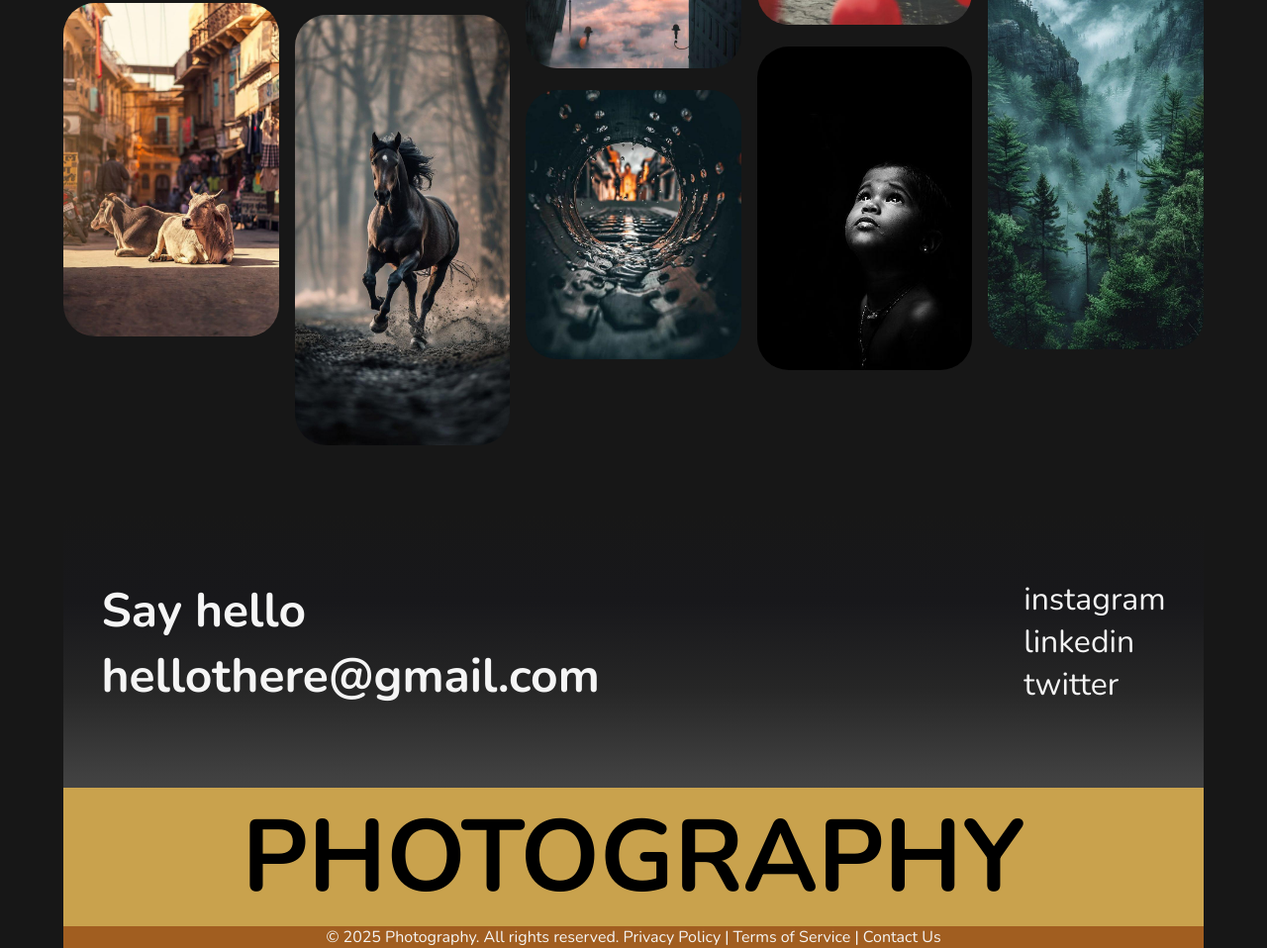
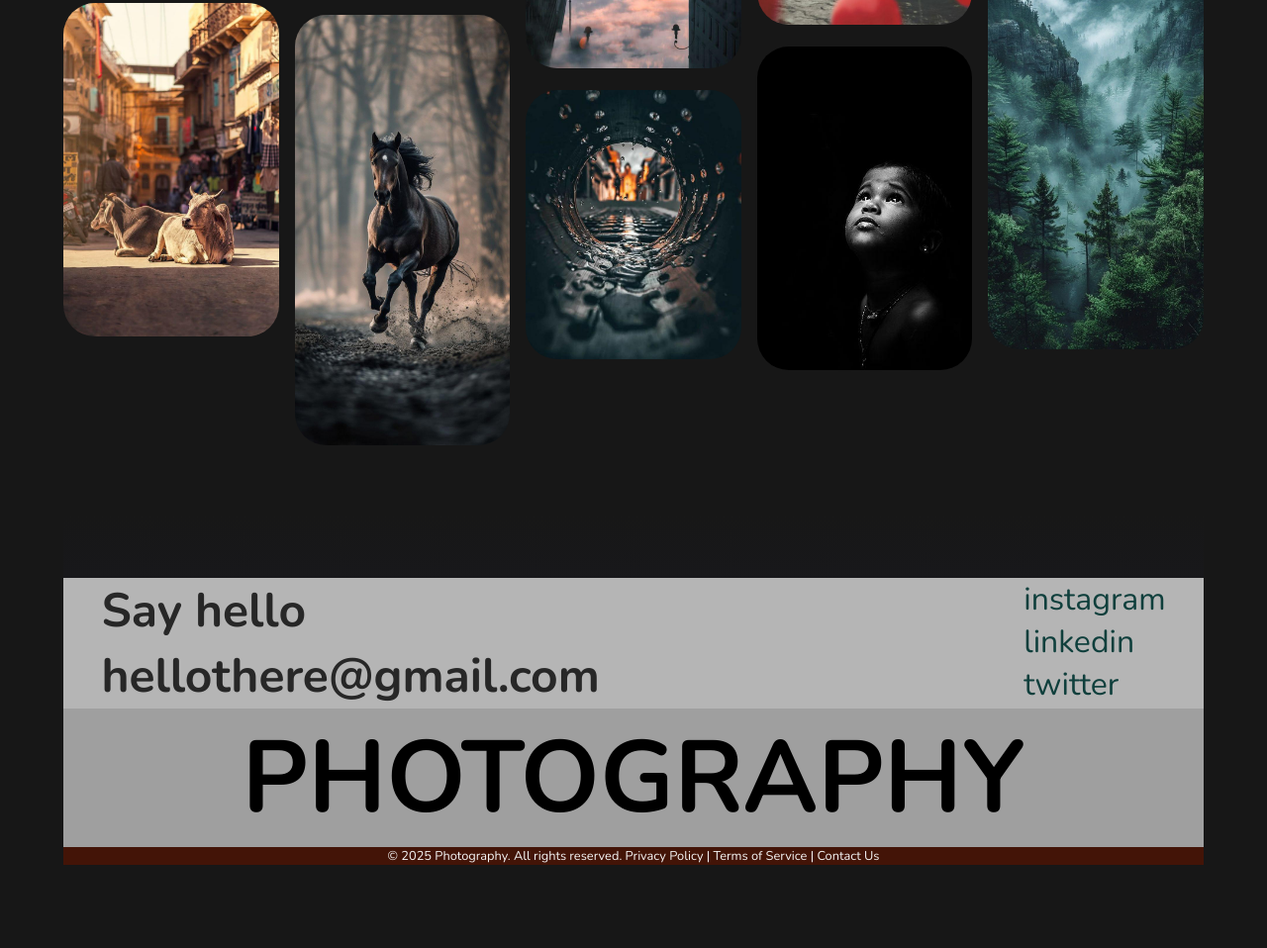
Before and after one commit to web-sites-app/website, a plain HTML site: page index.html in a window 1280 px wide. Shown: the part 4122-5080 px from the top of the page at 99% size. After the commit the page ends 4996 px from the top, so only its background shows below. Drawn offline with nearby package versions, Linux system fonts and the light colour scheme.

Commit message:
updated css

```diff
--- a/index.html
+++ b/index.html
@@ -290,18 +290,19 @@
             padding: 0 clamp(1rem, 3vw, 3rem);
             display: flex;
             justify-content: space-between;
-            padding-bottom: clamp(3rem, 8vw, 5rem);
+            padding-bottom:clamp(1rem, 3vw, 5rem) clamp(3rem, 8vw, 5rem);
+            background-color: #b5b5b5;
         }
 
         .footer_left h4 {
             font-size: clamp(1.5rem, 4vw, 3rem);
-            color:  #f5f5f5;
+            color:  #272727;
         }
 
         .footer_right a {
             display: block;
             font-size: clamp(1.2rem, 3vw, 2rem);
-            color: #f5f5f5;
+            color: #0f3f3c;
         }
 
         .footer h1 {
@@ -309,15 +310,17 @@
             justify-content: center;
             font-size: clamp(3rem, 8vw, 7rem);
             /* background-color: rgb(106, 18, 18); */
-            background-color: #c9a24d;
-            /* background-color: #b5b5b5; */
-            /* background-color: #3fa9a5; */
+            /* background-color: #c9a24d; */
+            background-color: #9f9f9f;
         }
         .footer_end{
 
-            background-color: rgb(161, 94, 32);
+            background-color:#431407;
             text-align: center;
             color:#f5f5f5
+        }
+        .footer_end p{
+            font-size: clamp(0.5rem,1vw,1rem);
         }
         .close {
             display: none;
```
